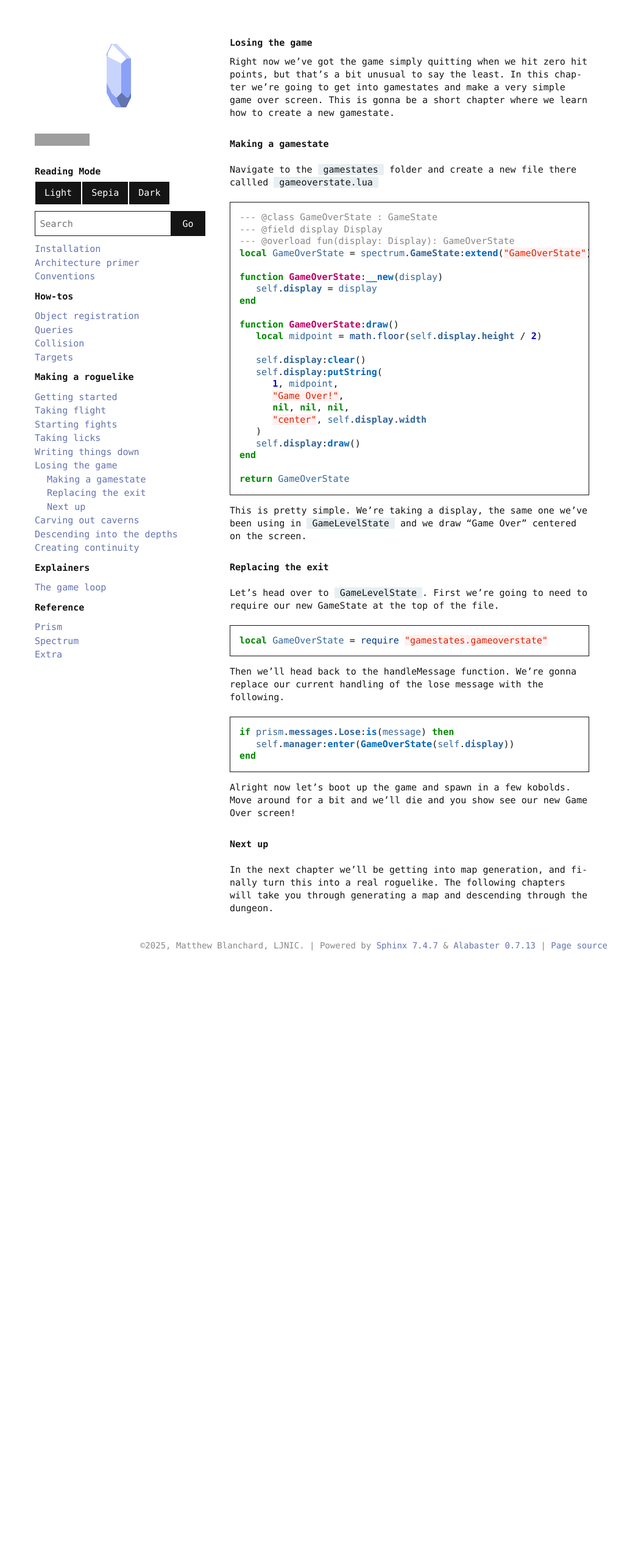
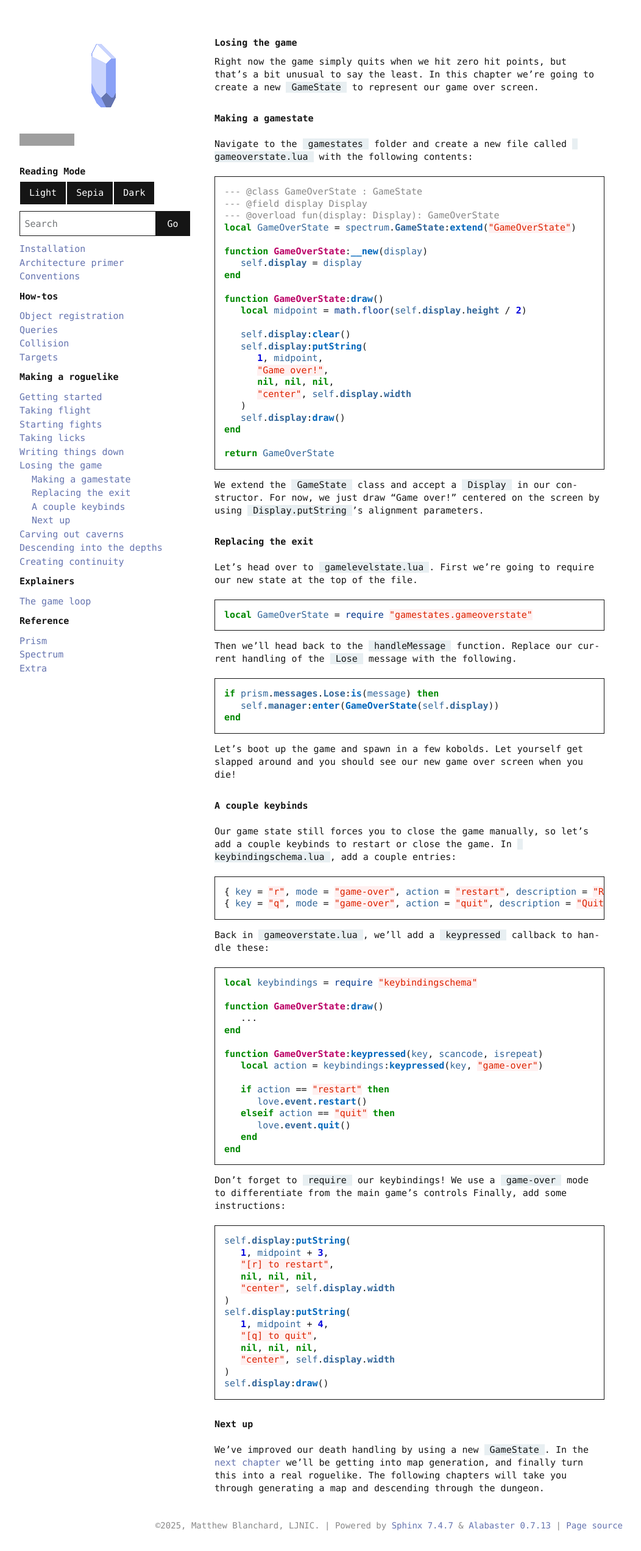
Before and after one commit to drewww/prism, a Sphinx documentation site: the page built from docs/source/making-a-roguelike/part6.rst, in a window 1280 px wide. Shown: the whole page at 61% size, without its empty margins (118-1170 px from the left). Built offline with Sphinx 7.4.7, drawn with Linux system fonts in a browser that asks for light colours; pages that are not in the unit, such as notebooks, are missing from menus; cross-references to code outside the pages are shown as plain code; before the commit the page ends 1592 px from its top, so only the background shows below that; grey boxes are pictures that could not be loaded.

Commit message:
Edit parts 5-6

```diff
--- a/docs/source/conf.py
+++ b/docs/source/conf.py
@@ -58,7 +58,7 @@ html_theme_options = {
     "github_repo": "prism",
     "logo": "prism.png",
     "sidebar_width": "300px",
-    "page_width": "950px",
+    "page_width": "1000px",
 }
 
 html_favicon = "_static/prism.png"
--- a/docs/source/making-a-roguelike/part6.rst
+++ b/docs/source/making-a-roguelike/part6.rst
@@ -1,15 +1,15 @@
 Losing the game
 ===============
 
-Right now we've got the game simply quitting when we hit zero hit points, but that's
-a bit unusual to say the least. In this chapter we're going to get into gamestates and
-make a very simple game over screen. This is gonna be a short chapter where we learn how
-to create a new gamestate.
+Right now the game simply quits when we hit zero hit points, but that's
+a bit unusual to say the least. In this chapter we're going to create a new :lua:class:`GameState`
+to represent our game over screen.
 
 Making a gamestate
 ------------------
 
-Navigate to the ``gamestates`` folder and create a new file there callled ``gameoverstate.lua``
+Navigate to the ``gamestates`` folder and create a new file called ``gameoverstate.lua`` with the following
+contents:
 
 .. code:: lua
 
@@ -28,7 +28,7 @@ Navigate to the ``gamestates`` folder and create a new file there callled ``game
       self.display:clear()
       self.display:putString(
          1, midpoint,
-         "Game Over!",
+         "Game over!",
          nil, nil, nil,
          "center", self.display.width
       )
@@ -37,21 +37,22 @@ Navigate to the ``gamestates`` folder and create a new file there callled ``game
 
    return GameOverState
 
-This is pretty simple. We're taking a display, the same one we've been using in ``GameLevelState``
-and we draw "Game Over" centered on the screen.
+We extend the :lua:class:`GameState` class and accept a :lua:class:`Display` in our constructor.
+For now, we just draw "Game over!" centered on the screen by using :lua:func:`Display.putString`'s
+alignment parameters.
 
 Replacing the exit
 ------------------
 
-Let's head over to ``GameLevelState``. First we're going to need to require our new GameState at
+Let's head over to ``gamelevelstate.lua``. First we're going to require our new state at
 the top of the file.
 
 .. code:: lua
 
    local GameOverState = require "gamestates.gameoverstate"
 
-Then we'll head back to the handleMessage function. We're gonna replace our current handling of
-the lose message with the following.
+Then we'll head back to the ``handleMessage`` function. Replace our current handling of
+the ``Lose`` message with the following.
 
 .. code:: lua
 
@@ -59,11 +60,62 @@ the lose message with the following.
       self.manager:enter(GameOverState(self.display))
    end
 
-Alright now let's boot up the game and spawn in a few kobolds. Move around for a bit
-and we'll die and you show see our new Game Over screen!
+Let's boot up the game and spawn in a few kobolds. Let yourself get slapped around and you should see
+our new game over screen when you die!
+
+A couple keybinds
+-----------------
+
+Our game state still forces you to close the game manually, so let's add a couple keybinds to restart or
+close the game. In ``keybindingschema.lua``, add a couple entries:
+
+.. code:: lua
+
+   { key = "r", mode = "game-over", action = "restart", description = "Restarts the game." },
+   { key = "q", mode = "game-over", action = "quit", description = "Quits the game." },
+
+Back in ``gameoverstate.lua``, we'll add a ``keypressed`` callback to handle these:
+
+.. code:: lua
+
+   local keybindings = require "keybindingschema"
+
+   function GameOverState:draw()
+      ...
+   end
+
+   function GameOverState:keypressed(key, scancode, isrepeat)
+      local action = keybindings:keypressed(key, "game-over")
+
+      if action == "restart" then
+         love.event.restart()
+      elseif action == "quit" then
+         love.event.quit()
+      end
+   end
+
+Don't forget to ``require`` our keybindings! We use a ``game-over`` mode to differentiate from the main game's
+controls Finally, add some instructions:
+
+.. code:: lua
+
+   self.display:putString(
+      1, midpoint + 3,
+      "[r] to restart",
+      nil, nil, nil,
+      "center", self.display.width
+   )
+   self.display:putString(
+      1, midpoint + 4,
+      "[q] to quit",
+      nil, nil, nil,
+      "center", self.display.width
+   )
+   self.display:draw()
 
 Next up
 -------
 
-In the next chapter we'll be getting into map generation, and finally turn this into a real
+We've improved our death handling by using a new :lua:class:`GameState`.
+In the :doc:`next chapter <part7>` we'll be getting into map generation, and finally turn this into a real
 roguelike. The following chapters will take you through generating a map and descending through the dungeon.
--- a/docs/source/making-a-roguelike/part7.rst
+++ b/docs/source/making-a-roguelike/part7.rst
@@ -316,4 +316,4 @@ around the room!
 Descending to the next part
 ---------------------------
 
-In the next section of the tutorial we'll add a set of stairs and let the player descend deeper into the dungeon!
+In the :doc:`next section <part8>` of the tutorial we'll add a set of stairs and let the player descend deeper into the dungeon!
```
Also changed, not shown: docs/source/making-a-roguelike/part5.rst (+15 -16 lines), docs/source/making-a-roguelike/part8.rst (+16 -25 lines).
